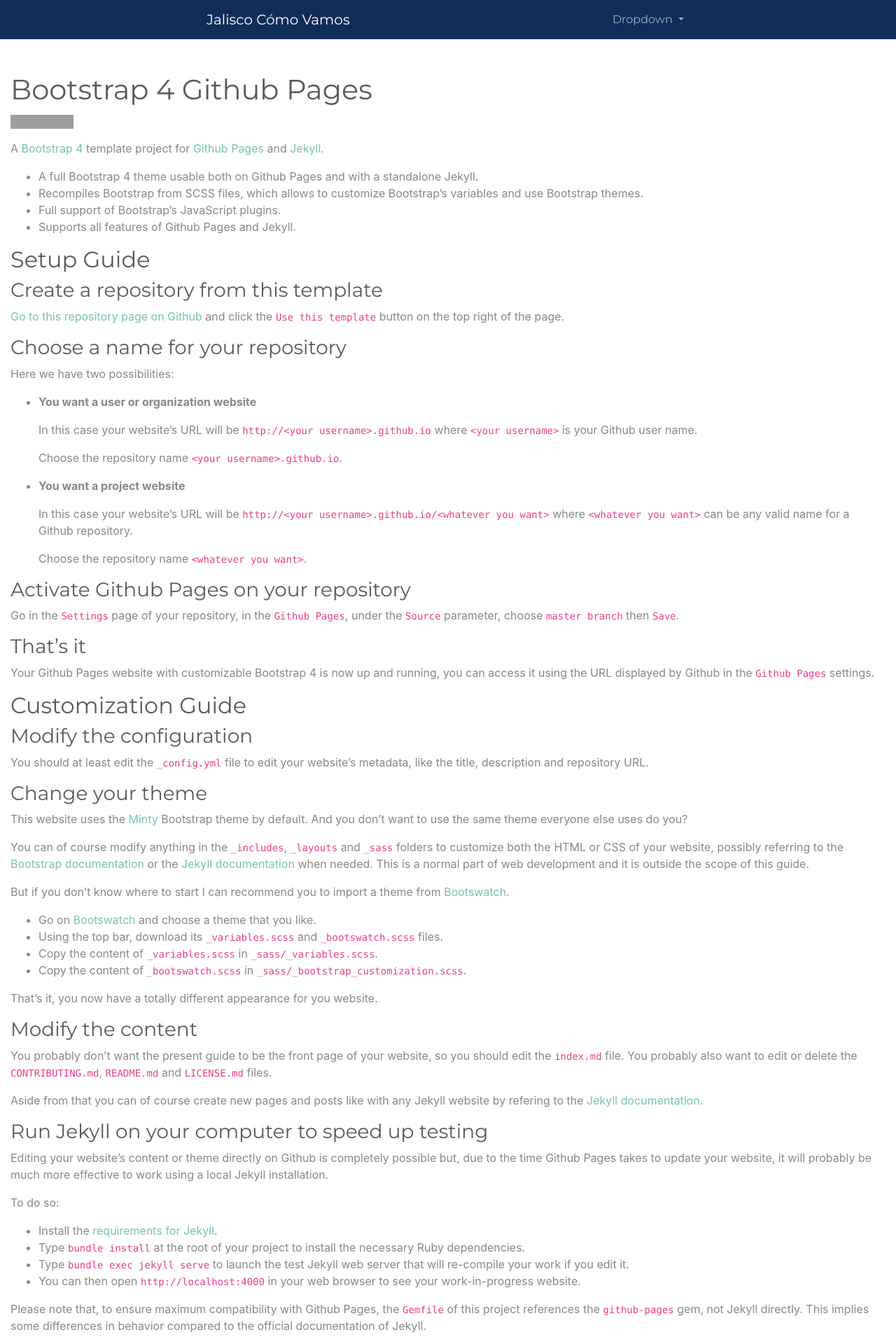
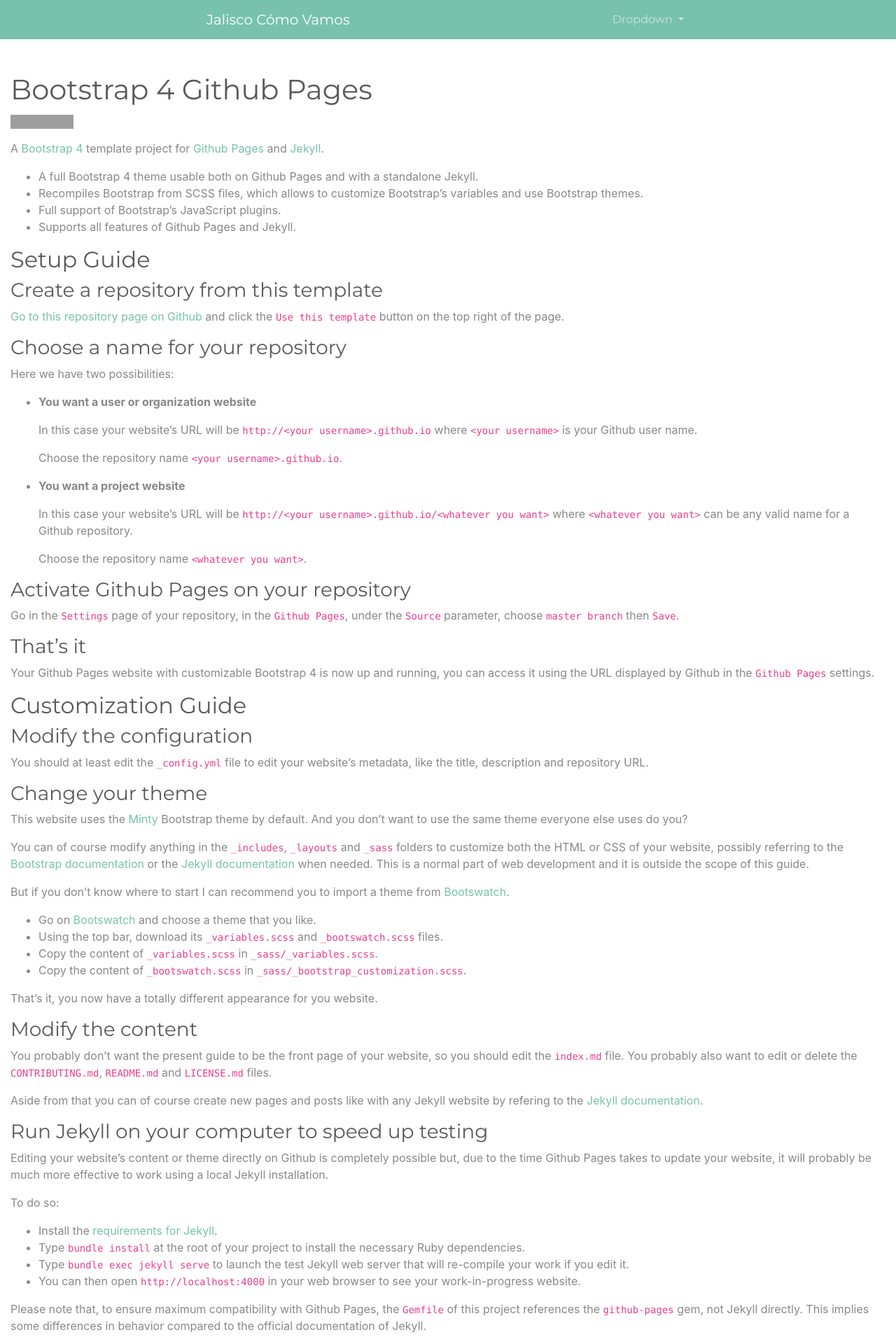
Before and after one commit to JaliscoComoVamos/epc2020, a Jekyll site: the page built from index.md, in a window 1280 px wide. Shown: the top 1920 px of the page at 70% size. Built offline with Jekyll 4.4.1, drawn with Linux system fonts in a browser that asks for light colours; grey boxes are pictures that could not be loaded.

Commit message:
Update header.html

```diff
--- a/_includes/header.html
+++ b/_includes/header.html
@@ -38,21 +38,3 @@
     </div>
   </div>
 </nav>
-
-<style>
-   a:hover{
-  }
-
-  .bg-primary{
-    background-color: #132D5A !important;
-  }
-
-  .dropdown-item:hover, .dropdown-item:focus {
-    color: #fff;
-    text-decoration: none;
-    background-color: #132D5A;
-  }
-
-  img.logo{
-  width:30%;}
-</style>
```
